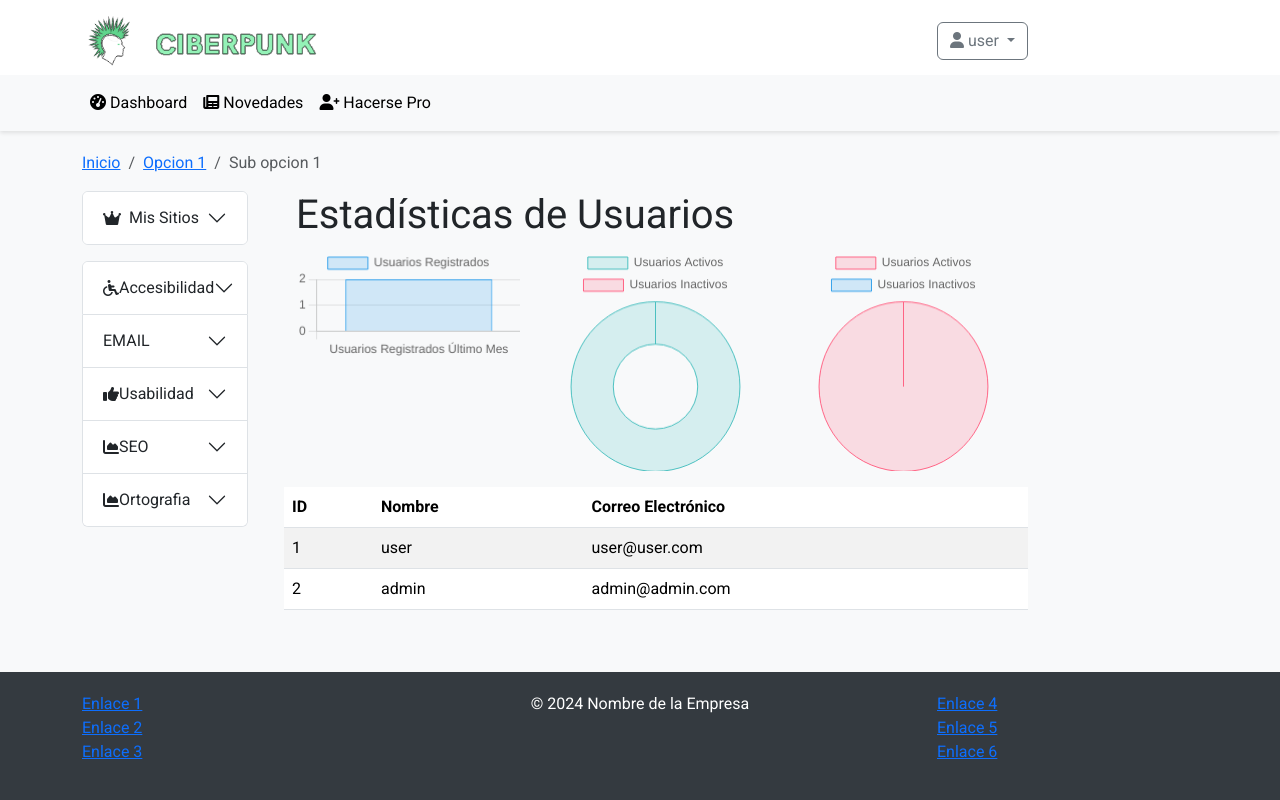
After one commit to vinxenx0/email-moonitor, a Flask app: page /admin/stats in a window 1280 px wide. The commit adds this page. Run offline with Flask 3, Linux system fonts and the light colour scheme; a user stored in the database is signed in; some libraries are stand-ins or nearby versions.

Commit message:
breadcrumbs admin panel

```diff
--- a/app/__init__.py
+++ b/app/__init__.py
@@ -45,7 +45,7 @@
 
 # Importar modelos y vistas
 
-from app.controllers import main_controller, user_controller, tools_controller
+from app.controllers import main_controller, user_controller, tools_controller, admin_controller
 from app.views import user_views, tools_views
 from app.models.user_model import User
 #from app.forms import LoginForm, ConfigForm
--- /dev/null
+++ b/app/controllers/admin_controller.py
@@ -0,0 +1,32 @@
+# app/controllers/admin_controller.py
+from flask_login import login_required
+from app import app
+from flask import render_template, jsonify
+from app.models.user_model import User
+from datetime import datetime, timedelta
+from sqlalchemy import func
+
+@app.route('/admin/stats')
+@login_required
+def admin_stats():
+    # Obtener fecha actual y hace un mes
+    end_date = datetime.now()
+    start_date = end_date - timedelta(days=30)
+
+    # Todos los usuarios
+    users = User.query.all()
+
+    # Consultar usuarios registrados en el último mes
+    users_last_month = User.query.filter(User.registered_on.between(start_date, end_date)).count()
+
+    # Consultar total de usuarios
+    total_users = User.query.count()
+
+    # Consultar usuarios activos (supongamos que tienes un campo "active" en el modelo User)
+    active_users = User.query.filter_by(active=True).count()
+
+    print(users_last_month)
+    print(total_users)
+    print(active_users)
+
+    return render_template('admin/stats.html', users=users, users_last_month=users_last_month, total_users=total_users, active_users=active_users)
--- a/app/controllers/main_controller.py
+++ b/app/controllers/main_controller.py
@@ -57,4 +57,5 @@
 
 @app.route('/test')
 def test():
-    return render_template('inc/layout.html')
+    #return render_template('inc/layout.html')
+    return render_template('base.html')
--- /dev/null
+++ b/app/templates/admin/stats.html
@@ -0,0 +1,128 @@
+<!-- app/templates/admin/stats.html -->
+
+{% extends "base.html" %}
+
+{% block title %}Estadísticas de Usuarios{% endblock %}
+
+{% block content %}
+<div class="container mb-3">
+    <h1>Estadísticas de Usuarios</h1>
+    <div class="row">
+        <div class="col-md-4">
+            <canvas id="usersLastMonthChart"></canvas>
+        </div>
+        <div class="col-md-4">
+            <canvas id="totalUsersChart"></canvas>
+        </div>
+        <div class="col-md-4">
+            <canvas id="activeUsersChart"></canvas>
+        </div>
+    </div>
+
+</div>
+
+<!-- Tabla de usuarios -->
+<div class="table-responsive mt-2">
+    <table id="userTable" class="table table-striped">
+        <thead>
+            <tr>
+                <th>ID</th>
+                <th>Nombre</th>
+                <th>Correo Electrónico</th>
+                <!-- Agrega más columnas según sea necesario -->
+            </tr>
+        </thead>
+        <tbody>
+            {% for user in users %}
+            <tr>
+                <td>{{ user.id }}</td>
+                <td>{{ user.username }}</td>
+                <td>{{ user.email }}</td>
+                <!-- Agrega más columnas según sea necesario -->
+            </tr>
+            {% endfor %}
+        </tbody>
+    </table>
+</div>
+
+<!-- SimpleDatatables JS -->
+<script src="https://cdn.jsdelivr.net/npm/simple-datatables@latest"></script>
+
+<!-- Inicialización de SimpleDatatables -->
+<script>
+    document.addEventListener('DOMContentLoaded', function () {
+        new simpleDatatables.DataTable('#userTable');
+    });
+</script>
+
+<script>
+
+    // Datos de los gráficos
+    var usersLastMonthData = 2; // Cantidad de usuarios registrados el último mes
+    var totalUsersData = 2; // Cantidad total de usuarios
+    var activeUsersData = 2; // Cantidad de usuarios activos
+
+    // Obtener contexto de los gráficos
+    var usersLastMonthCtx = document.getElementById('usersLastMonthChart').getContext('2d');
+    var totalUsersCtx = document.getElementById('totalUsersChart').getContext('2d');
+    var activeUsersCtx = document.getElementById('activeUsersChart').getContext('2d');
+
+
+
+    // Crear gráficos
+    var usersLastMonthChart = new Chart(usersLastMonthCtx, {
+        type: 'bar',
+        data: {
+            labels: ['Usuarios Registrados Último Mes'],
+            datasets: [{
+                label: 'Usuarios Registrados',
+                data: [usersLastMonthData],
+                backgroundColor: 'rgba(54, 162, 235, 0.2)',
+                borderColor: 'rgba(54, 162, 235, 1)',
+                borderWidth: 1
+            }]
+        },
+        options: {
+            scales: {
+                y: {
+                    beginAtZero: true
+                }
+            }
+        }
+    });
+
+    var totalUsersChart = new Chart(totalUsersCtx, {
+        type: 'doughnut',
+        data: {
+            labels: ['Usuarios Activos', 'Usuarios Inactivos'],
+            datasets: [{
+                label: 'Usuarios Activos',
+                data: [activeUsersData, totalUsersData - activeUsersData],
+                backgroundColor: ['rgba(75, 192, 192, 0.2)', 'rgba(255, 99, 132, 0.2)'],
+                borderColor: ['rgba(75, 192, 192, 1)', 'rgba(255, 99, 132, 1)'],
+                borderWidth: 1
+            }]
+        },
+        options: {
+            responsive: true
+        }
+    });
+
+    var activeUsersChart = new Chart(activeUsersCtx, {
+        type: 'pie',
+        data: {
+            labels: ['Usuarios Activos', 'Usuarios Inactivos'],
+            datasets: [{
+                label: 'Total de Usuarios',
+                data: [activeUsersData, totalUsersData - activeUsersData],
+                backgroundColor: ['rgba(255, 99, 132, 0.2)', 'rgba(54, 162, 235, 0.2)'],
+                borderColor: ['rgba(255, 99, 132, 1)', 'rgba(54, 162, 235, 1)'],
+                borderWidth: 1
+            }]
+        },
+        options: {
+            responsive: true
+        }
+    });
+</script>
+{% endblock %}
--- a/app/templates/base.html
+++ b/app/templates/base.html
@@ -12,12 +12,18 @@
   <!-- Google Fonts -->
   <link rel="preconnect" href="https://fonts.gstatic.com">
   <link href="https://fonts.googleapis.com/css2?family=Roboto:wght@400;700&display=swap" rel="stylesheet">
+  <!-- Agrega otros enlaces CSS si es necesario -->
+
   <!-- Agrega otros enlaces CSS si es necesario
 
    <link rel="stylesheet" href="{{ url_for('static', filename='css/style.css') }}">
 
   -->
 
+  <!-- SimpleDatatables CSS -->
+  <link href="https://cdn.jsdelivr.net/npm/simple-datatables@latest/dist/style.css" rel="stylesheet">
+
+  <script src="https://cdn.jsdelivr.net/npm/chart.js"></script>
 
   <style>
     /* Custom Styles */
@@ -67,7 +73,32 @@
       margin-bottom: 10px;
     }
   </style>
+    <script>
+      // Recuperar el estado del collapse del localStorage para cada elemento colapsable
+      document.addEventListener('DOMContentLoaded', function () {
+          var collapseStates = JSON.parse(localStorage.getItem('collapseStates')) || {};
 
+          // Iterar sobre cada collapse y aplicar el estado correspondiente
+          Object.keys(collapseStates).forEach(function (collapseId) {
+              if (collapseStates[collapseId]) {
+                  $('#' + collapseId).addClass('show');
+              }
+          });
+
+          // Manejar eventos del collapse para actualizar el localStorage
+          $('.collapse').on('show.bs.collapse', function () {
+              var collapseId = $(this).attr('id');
+              collapseStates[collapseId] = true;
+              localStorage.setItem('collapseStates', JSON.stringify(collapseStates));
+          });
+
+          $('.collapse').on('hide.bs.collapse', function () {
+              var collapseId = $(this).attr('id');
+              collapseStates[collapseId] = false;
+              localStorage.setItem('collapseStates', JSON.stringify(collapseStates));
+          });
+      });
+  </script>
 
 </head>
 
@@ -80,19 +111,7 @@
     <div class="container">
       <div class="row">
 
-        <!-- Breadcrumb -->
-  <nav aria-label="breadcrumb">
-    <ol class="breadcrumb">
-
-      {% for crumb in breadcrumbs %}
-        {% if loop.last %}
-          <li class="breadcrumb-item active" aria-current="page">{{ crumb.text }}</li>
-        {% else %}
-          <li class="breadcrumb-item"><a href="{{ crumb.url }}">{{ crumb.text }}</a></li>
-        {% endif %}
-      {% endfor %}
-    </ol>
-  </nav>
+        {% include 'inc/breadcrumbs.html' %}
 
         <div class="col-md-2">
           {% include 'inc/sidebar.html' %}
@@ -119,6 +138,7 @@
 
   {% include 'inc/scripts.html' %}
 
+
 </body>
 
 </html>
--- /dev/null
+++ b/app/templates/inc/breadcrumbs.html
@@ -0,0 +1,13 @@
+<!-- Breadcrumb -->
+<nav aria-label="breadcrumb">
+    <ol class="breadcrumb">
+
+        {% for crumb in breadcrumbs %}
+        {% if loop.last %}
+        <li class="breadcrumb-item active" aria-current="page">{{ crumb.text }}</li>
+        {% else %}
+        <li class="breadcrumb-item"><a href="{{ crumb.url }}">{{ crumb.text }}</a></li>
+        {% endif %}
+        {% endfor %}
+    </ol>
+</nav>
--- a/app/templates/inc/scripts.html
+++ b/app/templates/inc/scripts.html
@@ -1,6 +1,13 @@
 
   <!-- Bootstrap Bundle with Popper -->
-  <script src="https://cdn.jsdelivr.net/npm/bootstrap@5.3.0-alpha1/dist/js/bootstrap.bundle.min.js"></script>
-  <script src="https://code.jquery.com/jquery-3.5.1.slim.min.js"></script>
-  <script src="https://cdn.jsdelivr.net/npm/@popperjs/core@2.5.4/dist/umd/popper.min.js"></script>
-  <!-- <script src="https://stackpath.bootstrapcdn.com/bootstrap/4.5.2/js/bootstrap.min.js"></script>  -->
+
+ <script src="https://code.jquery.com/jquery-3.5.1.slim.min.js"></script>
+ <script src="https://cdn.jsdelivr.net/npm/@popperjs/core@2.5.4/dist/umd/popper.min.js"></script>
+ <script src="https://cdn.jsdelivr.net/npm/bootstrap@5.3.0-alpha1/dist/js/bootstrap.bundle.min.js"></script>
+
+
+
+
+  <!--
+    <script src="https://cdnjs.cloudflare.com/ajax/libs/Chart.js/3.7.0/chart.min.js"></script>
+    <script src="https://stackpath.bootstrapcdn.com/bootstrap/4.5.2/js/bootstrap.min.js"></script>  -->
--- a/app/templates/inc/sidebar.html
+++ b/app/templates/inc/sidebar.html
@@ -1,11 +1,12 @@
 {% if current_user.is_authenticated and current_user.role == 'usuario' %}
-<div class="sidebar-dropdown">
-  <ul class="navbar-nav">
-    <li class="nav-item dropdown">
-      <a class="nav-link dropdown-toggle" href="#" id="navbarDropdownSidebar" role="button" data-bs-toggle="dropdown"
-        aria-expanded="false">
-        <i class="fa-solid fa-crown"></i> Mis Sitios
-      </a>
+<div class="accordion mb-3" id="accordionAdmin">
+  <div class="accordion-item">
+    <h2 class="accordion-header" id="headingOne">
+      <button class="accordion-button collapsed" type="button" data-bs-toggle="collapse" data-bs-target="#collapseZero"
+        aria-expanded="false" aria-controls="collapseZero">
+        <i class="fa-solid fa-crown"></i>&nbsp; Mis Sitios
+      </button>
+    </h2>
 
       <!-- <ul class="dropdown-menu" aria-labelledby="navbarDropdownSidebar">
         <li><a class="dropdown-item" href="{{ url_for('index') }}">Resumen</a></li>
@@ -13,27 +14,45 @@
         <li><a class="dropdown-item" href="{{ url_for('index') }}">Sistema</a></a></li>
       </ul>
     -->
-    </li>
+    <div id="collapseZero" class="accordion-collapse collapse" aria-labelledby="headingZero"
+      data-bs-parent="#accordionAdmin">
+      <div class="accordion-body">
+        <nav class="sb-sidenav-menu-nested nav">
+          <ul>
+            <li><a class="dropdown-item" href="{{ url_for('admin_stats') }}">Estadisticas</a></a></li>
+            <li><a class="dropdown-item" href="{{ url_for('admin_register') }}">Nuevos Usuarios</a></li>
+            <li><a class="dropdown-item" href="{{ url_for('configuracion') }}">Config</a></a></li>
+            <li><a class="dropdown-item" href="{{ url_for('usuarios') }}">Sistema</a></a></li>
           </ul>
+        </nav>
+      </div>
+    </div>
+  </div>
 </div>
 {%endif %}
 {% if is_admin %}
-<div class="sidebar-dropdown">
-  <ul class="navbar-nav">
-    <li class="nav-item dropdown">
-      <a class="nav-link dropdown-toggle" href="#" id="navbarDropdownSidebar" role="button" data-bs-toggle="dropdown"
-        aria-expanded="false">
-        <i class="fa-solid fa-gear"></i> admin
-      </a>
-
-      <ul class="dropdown-menu" aria-labelledby="navbarDropdownSidebar">
-        <li><a class="dropdown-item" href="{{ url_for('admin_register') }}">Añadir usuarios</a></li>
+<div class="accordion mb-3" id="accordionAdmin">
+  <div class="accordion-item">
+    <h2 class="accordion-header" id="headingOne">
+      <button class="accordion-button collapsed" type="button" data-bs-toggle="collapse" data-bs-target="#collapseZero"
+        aria-expanded="false" aria-controls="collapseZero">
+        <i class="fa-solid fa-gear"></i>&nbsp;Administrador
+      </button>
+    </h2>
+    <div id="collapseZero" class="accordion-collapse collapse" aria-labelledby="headingZero"
+      data-bs-parent="#accordionAdmin">
+      <div class="accordion-body">
+        <nav class="sb-sidenav-menu-nested nav">
+          <ul>
+            <li><a class="dropdown-item" href="{{ url_for('admin_stats') }}">Estadisticas</a></a></li>
+            <li><a class="dropdown-item" href="{{ url_for('admin_register') }}">Nuevos Usuarios</a></li>
             <li><a class="dropdown-item" href="{{ url_for('configuracion') }}">Config</a></a></li>
             <li><a class="dropdown-item" href="{{ url_for('usuarios') }}">Sistema</a></a></li>
           </ul>
-
-    </li>
-  </ul>
+        </nav>
+      </div>
+    </div>
+  </div>
 </div>
   {% endif %}
 
```
Also changed, not shown: app/controllers/user_controller.py (+60 -20 lines), app/templates/splash.html (+11 -4 lines). Lines whose indentation alone changed are shown as unchanged.
